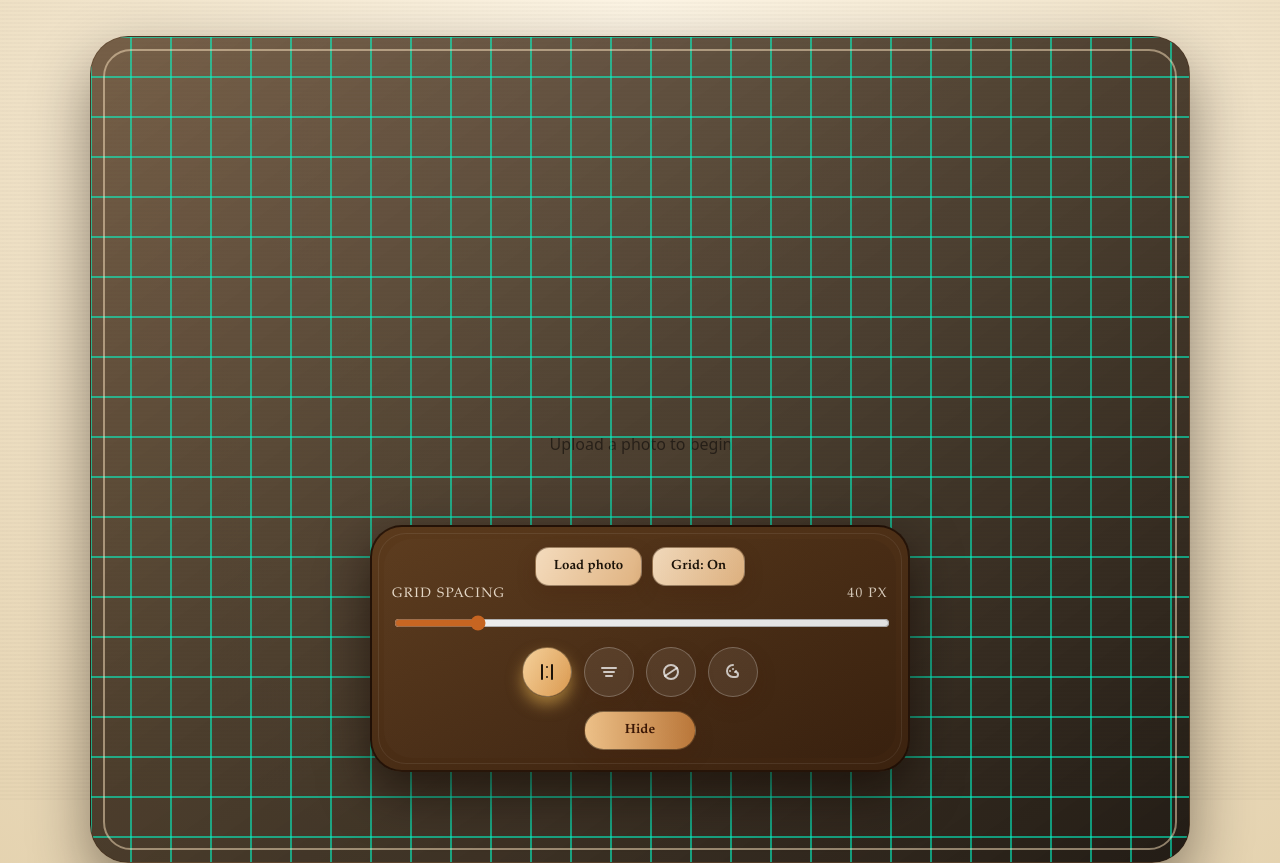
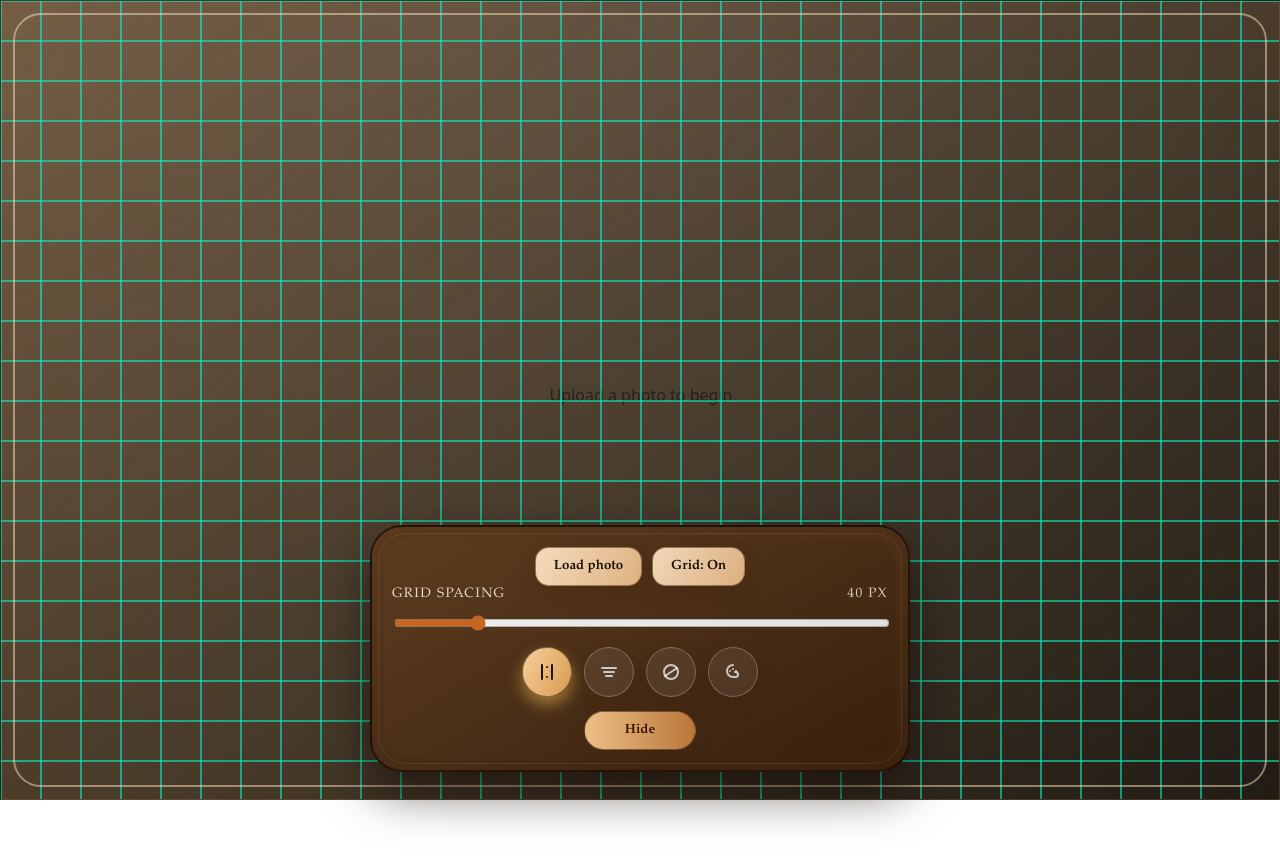
Before and after one commit to samkc-0/perspective-frame, a website: page public/index.html in a window 1280 px wide. Shown: the top 863 px of the page. After the commit the page ends 800 px from the top, so only its background shows below. Drawn offline with Linux system fonts and the light colour scheme.

Commit message:
bigger image

```diff
--- a/public/main.js
+++ b/public/main.js
@@ -39,9 +39,8 @@ function resizeCanvasToContainer() {
     throw new Error("expected canvas element to have a parent container");
   const rect = stage.getBoundingClientRect();
   const displayWidth = Math.max(1, Math.floor(rect.width));
+  const displayHeight = Math.max(1, Math.floor(rect.height));
   const pixelRatio = window.devicePixelRatio || 1;
-  const aspect = userImageLoaded ? userImage.naturalHeight / userImage.naturalWidth : 3 / 4;
-  const displayHeight = Math.floor(displayWidth * aspect);
   canvas.style.width = displayWidth + "px";
   canvas.style.height = displayHeight + "px";
   canvas.width = Math.floor(displayWidth * pixelRatio);
@@ -54,7 +53,12 @@ function draw() {
   const h = canvas.clientHeight;
   ctx.clearRect(0, 0, w, h);
   if (userImageLoaded) {
-    ctx.drawImage(userImage, 0, 0, w, h);
+    const scale = Math.max(w / userImage.naturalWidth, h / userImage.naturalHeight);
+    const drawWidth = userImage.naturalWidth * scale;
+    const drawHeight = userImage.naturalHeight * scale;
+    const offsetX = (w - drawWidth) / 2;
+    const offsetY = (h - drawHeight) / 2;
+    ctx.drawImage(userImage, offsetX, offsetY, drawWidth, drawHeight);
   } else {
     ctx.fillStyle = "rgba(0,0,0,0.04)";
     ctx.fillRect(0, 0, w, h);
--- a/public/styles.css
+++ b/public/styles.css
@@ -54,17 +54,17 @@ body::after {
 
 .app {
   min-height: 100vh;
+  height: 100vh;
   display: flex;
   flex-direction: column;
-  padding: 24px 18px 120px;
-  gap: 16px;
+  padding: 0;
   position: relative;
   z-index: 1;
 }
 
 @media (min-width: 768px) {
   .app {
-    padding: 36px 40px 150px;
+    padding: 0;
   }
 }
 
@@ -165,16 +165,20 @@ button:active {
   display: flex;
   align-items: stretch;
   justify-content: center;
+  width: 100%;
+  height: 100%;
 }
 
 .stage {
   flex: 1;
-  max-width: 1100px;
-  border-radius: 38px;
+  width: 100%;
+  height: 100%;
+  max-width: none;
+  border-radius: 0;
   overflow: hidden;
   border: 1px solid rgba(58, 29, 7, 0.3);
   background: linear-gradient(145deg, rgba(72, 45, 20, 0.7), rgba(15, 10, 6, 0.9));
-  box-shadow: 0 25px 60px rgba(18, 9, 3, 0.45);
+  box-shadow: none;
   position: relative;
 }
 
@@ -190,7 +194,7 @@ button:active {
 canvas {
   display: block;
   width: 100%;
-  height: auto;
+  height: 100%;
 }
 
 .value {
```
Also changed, not shown: src/main.ts (+10 -7 lines).
